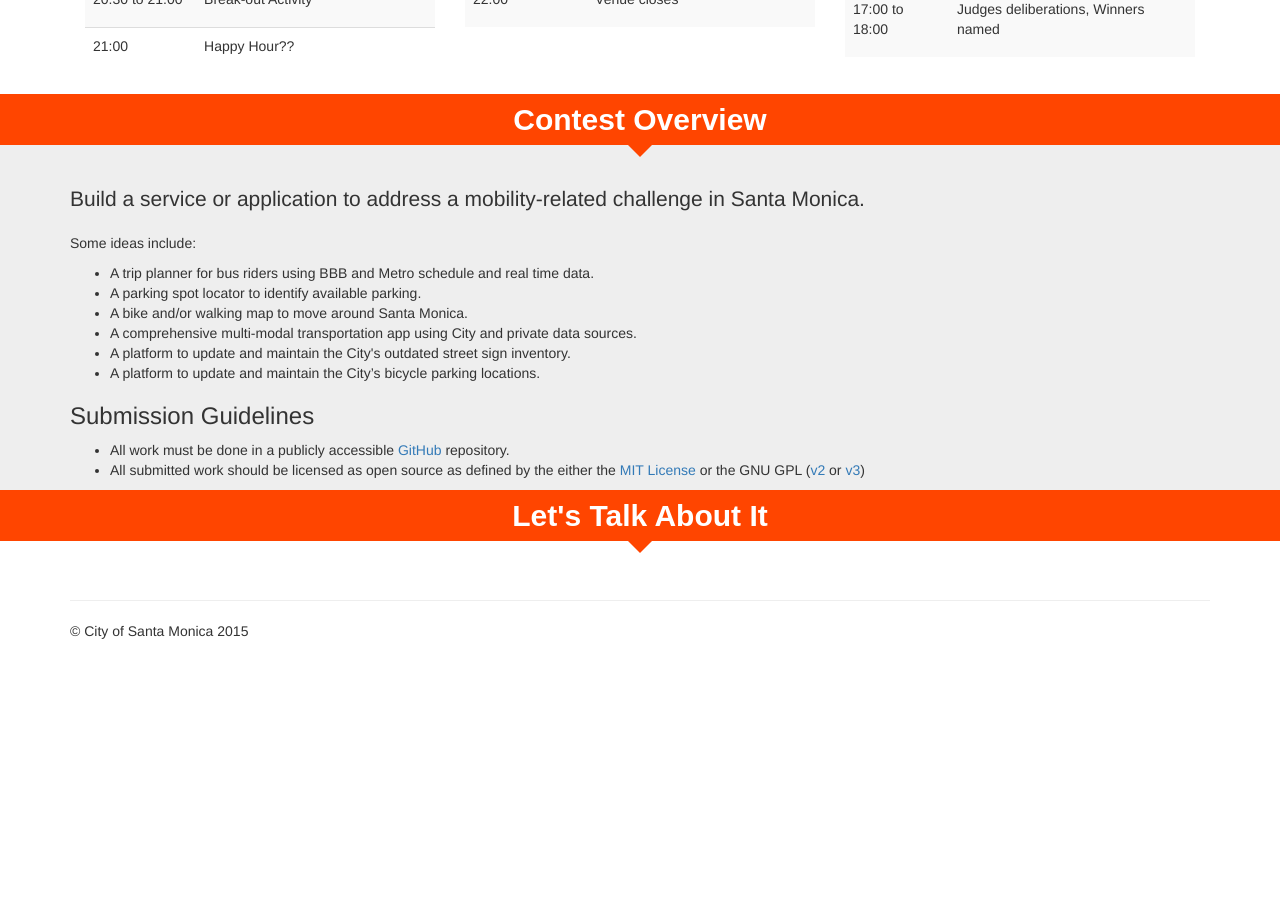
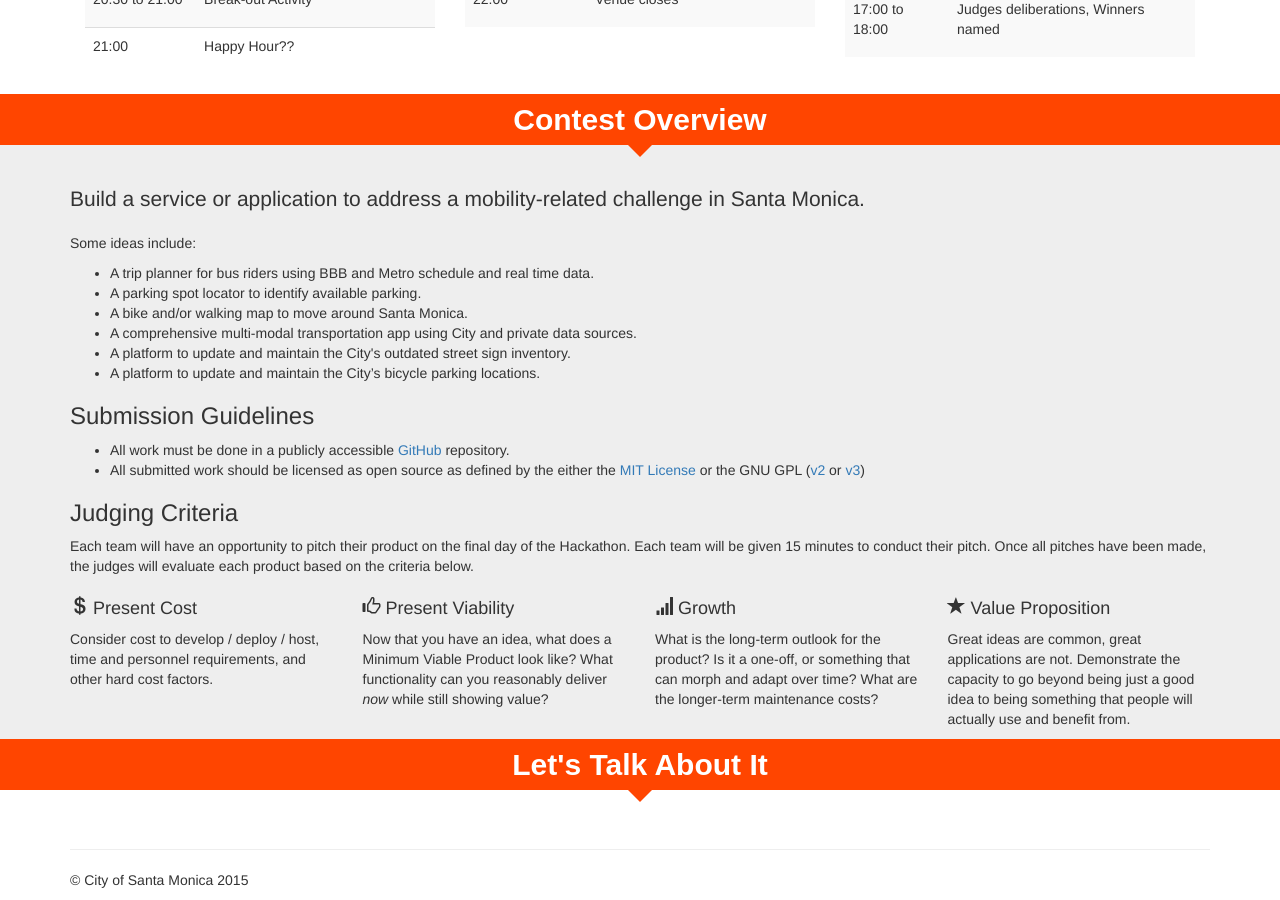
Before and after one commit to CityofSantaMonica/hackthebeach, a Jekyll site: the page built from index.html, in a window 1280 px wide and 900 px high, scrolled down 1294 px. Built offline with Jekyll 4.4.1, drawn with Linux system fonts in a browser that asks for light colours; nearby versions of some CDN libraries; comment, search, counter and statistics services are not loaded; before the commit the page ends 1945 px from its top, so only the background shows below that.

Commit message:
judging criteria

```diff
--- a/_includes/contestOverview.html
+++ b/_includes/contestOverview.html
@@ -10,8 +10,29 @@
   </ul>
 
   <h3>Submission Guidelines</h3>
-    <ul>
-      <li>All work must be done in a publicly accessible <a href="https://github.com" target="_blank">GitHub</a> repository.</li>
-      <li>All submitted work should be licensed as open source as defined by the either the <a href="http://choosealicense.com/licenses/mit/" target="_blank">MIT License</a> or the GNU GPL (<a href="http://choosealicense.com/licenses/gpl-2.0/" target="_blank">v2</a> or <a href="http://choosealicense.com/licenses/gpl-3.0/" target="_blank">v3</a>)</li>
-    </ul>
+  <ul>
+    <li>All work must be done in a publicly accessible <a href="https://github.com" target="_blank">GitHub</a> repository.</li>
+    <li>All submitted work should be licensed as open source as defined by the either the <a href="http://choosealicense.com/licenses/mit/" target="_blank">MIT License</a> or the GNU GPL (<a href="http://choosealicense.com/licenses/gpl-2.0/" target="_blank">v2</a> or <a href="http://choosealicense.com/licenses/gpl-3.0/" target="_blank">v3</a>)</li>
+  </ul>
+
+  <h3>Judging Criteria</h3>
+  <p>Each team will have an opportunity to pitch their product on the final day of the Hackathon. Each team will be given 15 minutes to conduct their pitch. Once all pitches have been made, the judges will evaluate each product based on the criteria below.</p>
+  <div class="row">
+    <div class="col-md-3">
+      <h4><span class="glyphicon glyphicon-usd"></span> Present Cost</h4>
+      <p>Consider cost to develop / deploy / host, time and personnel requirements, and other hard cost factors.</p>
+    </div>
+    <div class="col-md-3">
+      <h4><span class="glyphicon glyphicon-thumbs-up"></span> Present Viability</h4>
+      <p>Now that you have an idea, what does a Minimum Viable Product look like? What functionality can you reasonably deliver <em>now</em> while still showing value?</p>
+    </div>
+    <div class="col-md-3">
+      <h4><span class="glyphicon glyphicon-signal"></span> Growth</h4>
+      <p>What is the long-term outlook for the product? Is it a one-off, or something that can morph and adapt over time? What are the longer-term maintenance costs?</p>
+    </div>
+    <div class="col-md-3">
+      <h4><span class="glyphicon glyphicon-star"></span> Value Proposition</h4>
+      <p>Great ideas are common, great applications are not. Demonstrate the capacity to go beyond being just a good idea to being something that people will actually use and benefit from.</p>
+    </div>
+  </div>
 </div>
```
